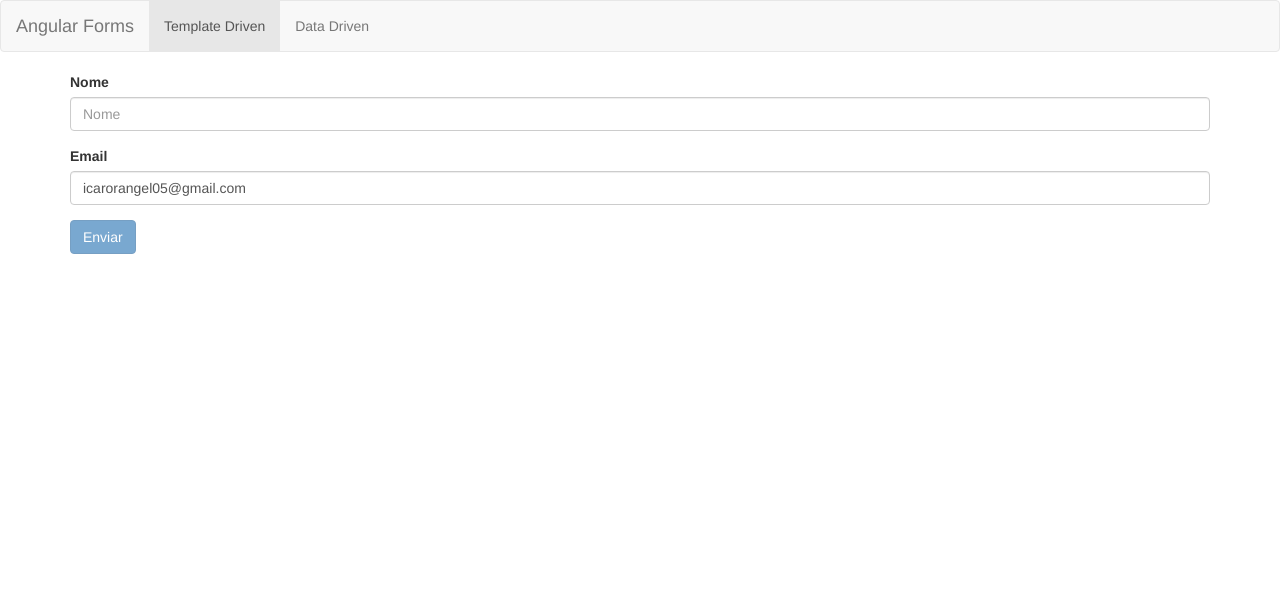
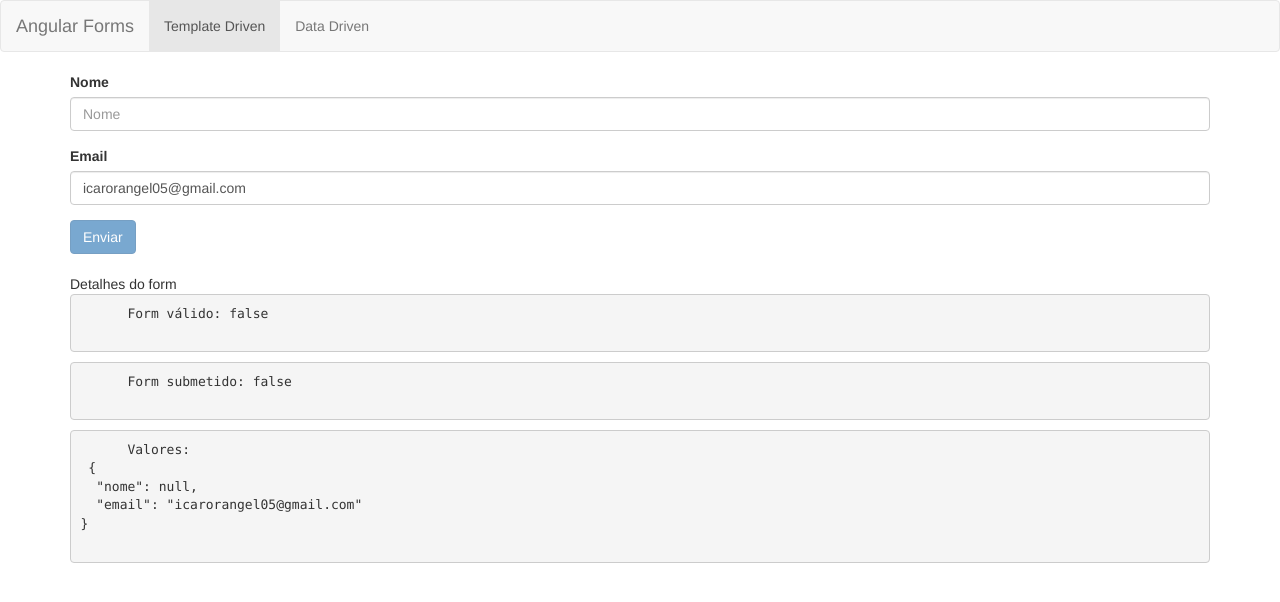
Before and after one commit to IcaroRangel/form-angular, an Angular app: page /templateForm in a window 1280 px wide. Shown: the top 602 px of the page. Built offline with nearby package versions, Linux system fonts and the light colour scheme.

Commit message:
add component form-debug

```diff
--- /dev/null
+++ b/src/app/components/form-debug/form-debug.component.css
@@ -0,0 +1,3 @@
+.infos-form {
+  margin-top: 20px;
+}
--- /dev/null
+++ b/src/app/components/form-debug/form-debug.component.html
@@ -0,0 +1,12 @@
+<div class="infos-form" *ngIf="form">
+  <div>Detalhes do form</div>
+  <pre>
+      Form válido: {{ form.valid }}
+  </pre>
+  <pre>
+      Form submetido: {{ form.submitted }}
+  </pre>
+  <pre>
+      Valores: <br> {{ form.value | json }}
+  </pre>
+</div>
--- /dev/null
+++ b/src/app/components/form-debug/form-debug.component.ts
@@ -0,0 +1,14 @@
+import { Component, Input, OnInit } from '@angular/core';
+
+@Component({
+  selector: 'app-form-debug',
+  templateUrl: './form-debug.component.html',
+  styleUrls: ['./form-debug.component.css'],
+})
+export class FormDebugComponent implements OnInit {
+  @Input() form: any;
+
+  constructor() {}
+
+  ngOnInit(): void {}
+}
--- a/src/app/components/template-form/template-form.component.html
+++ b/src/app/components/template-form/template-form.component.html
@@ -40,4 +40,6 @@
   <button type="submit" class="btn btn-primary" [disabled]="!f.valid">
     Enviar
   </button>
+
+  <app-form-debug [form]="f"></app-form-debug>
 </form>
--- a/src/app/template-form/template-form.module.ts
+++ b/src/app/template-form/template-form.module.ts
@@ -2,9 +2,10 @@
 import { CommonModule } from '@angular/common';
 import { TemplateFormComponent } from '../components/template-form/template-form.component';
 import { FormsModule } from '@angular/forms';
+import { FormDebugComponent } from '../components/form-debug/form-debug.component';
 
 @NgModule({
-  declarations: [TemplateFormComponent],
+  declarations: [TemplateFormComponent, FormDebugComponent],
   imports: [CommonModule, FormsModule],
 })
 export class TemplateFormModule {}
```
